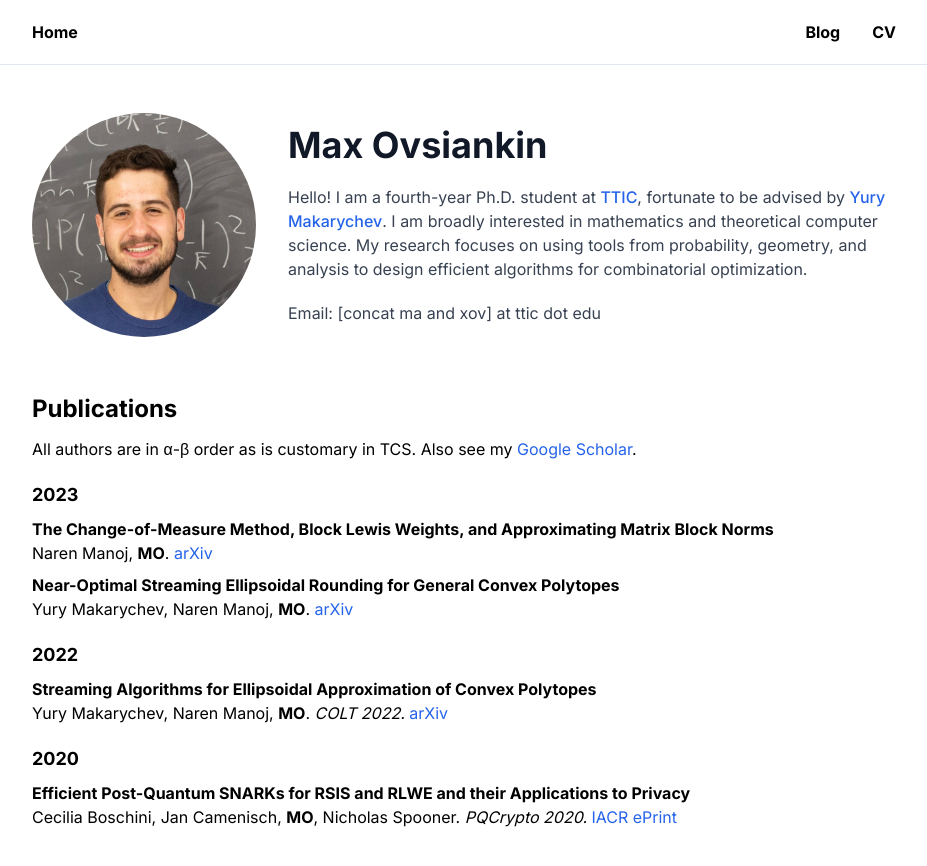
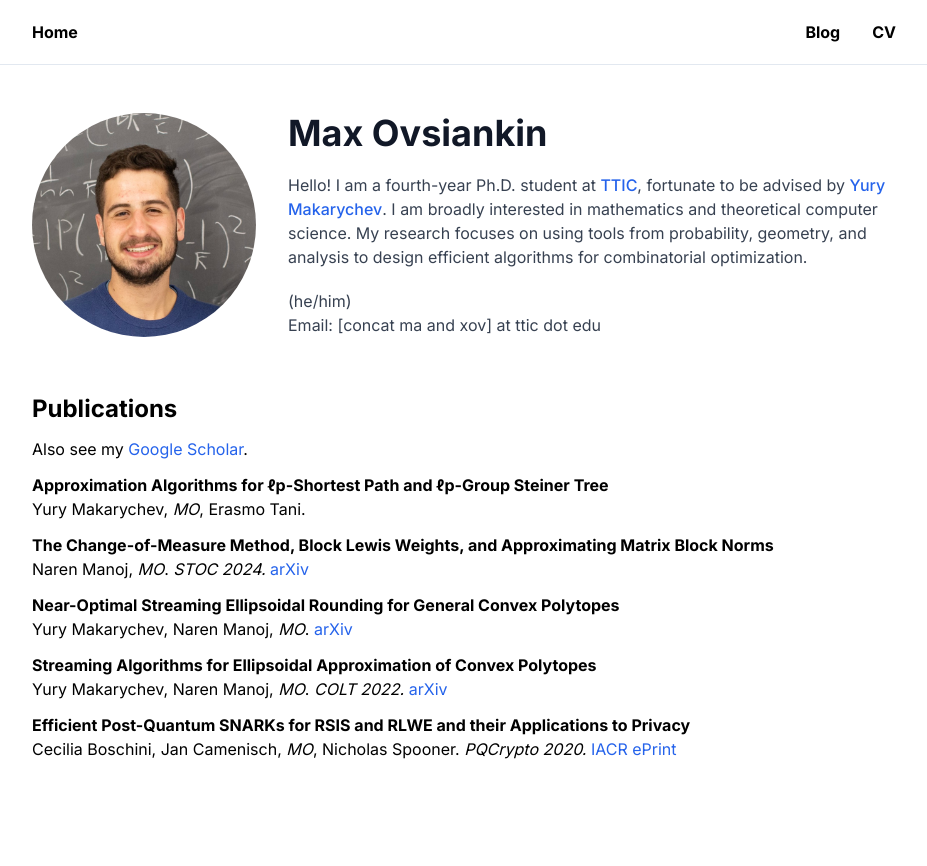
Before and after one commit to maxov/website, a Next.js app: page / in a window 1280 px wide. Shown: the top 866 px of the page, without its empty margins (176-1103 px from the left). After the commit the page ends 809 px from the top, so only its background shows below. Built offline with nearby package versions, Linux system fonts and the light colour scheme.

Commit message:
Update site

```diff
--- a/app/page.tsx
+++ b/app/page.tsx
@@ -45,23 +45,26 @@ export default function Home() {
         <div className="flex-grow prose prose-a:no-underline prose-a:text-blue-600 hover:prose-a:text-blue-400 prose-a:transition prose-headings:font-bold prose-h1:mb-0 leading-normal max-w-none">
           <h1 className="">{MY_NAME}</h1>
           <Content/>
-          <p>Email: [concat ma and xov] at ttic dot edu</p>
+          <p>
+          (he/him)<br/>
+            Email: [concat ma and xov] at ttic dot edu
+          </p>
         </div>
       </div>
       <div className="mt-14">
         <h2 className="font-bold text-2xl">Publications</h2>
         <div className="mt-3">
-          All authors are in α-β order as is customary in TCS.
+          {/* All authors are in α-β order as is customary in TCS. */}
           Also see my <a href="https://scholar.google.com/citations?user=f0tA2foAAAAJ" className="text-blue-600 hover:text-blue-400 transition">Google Scholar</a>.
         </div>
         {groupedPapers.map((group, i) => {
-          return <div className="mt-5" key={i}>
-            <div className="font-bold text-lg">
+          return <div className="" key={i}>
+            {/* <div className="font-bold text-lg">
               {group.year}
-            </div>
+            </div> */}
             {
               group.papers.map((paper, i) => {
-                return <div className="mt-2" key={i}>
+                return <div className="mt-3" key={i}>
                   <div className="font-bold">
                     {paper.title}
                   </div>
@@ -69,7 +72,7 @@ export default function Home() {
                     <span>
                     {paper.authors.map((author, i) => {
                       const authorEl =
-                        author === MY_NAME ? <span className="font-bold">MO</span> : author;
+                        author === MY_NAME ? <span className="italic">MO</span> : author;
                       return <>{authorEl}{i < paper.authors.length - 1 && ', '}</>;
                     })}{'. '}
                     </span>
--- a/data/papers.json
+++ b/data/papers.json
@@ -1,4 +1,13 @@
 [
+  {
+    "title": "Approximation Algorithms for ℓp-Shortest Path and ℓp-Group Steiner Tree",
+    "year": 2024,
+    "authors": [
+      "Yury Makarychev",
+      "Max Ovsiankin",
+      "Erasmo Tani"
+    ]
+  },
   {
     "title": "The Change-of-Measure Method, Block Lewis Weights, and Approximating Matrix Block Norms",
     "year": 2023,
@@ -6,6 +15,7 @@
       "Naren Manoj",
       "Max Ovsiankin"
     ],
+    "venue": "STOC 2024",
     "link": {
       "title": "arXiv",
       "url": "https://arxiv.org/abs/2311.10013"
```
